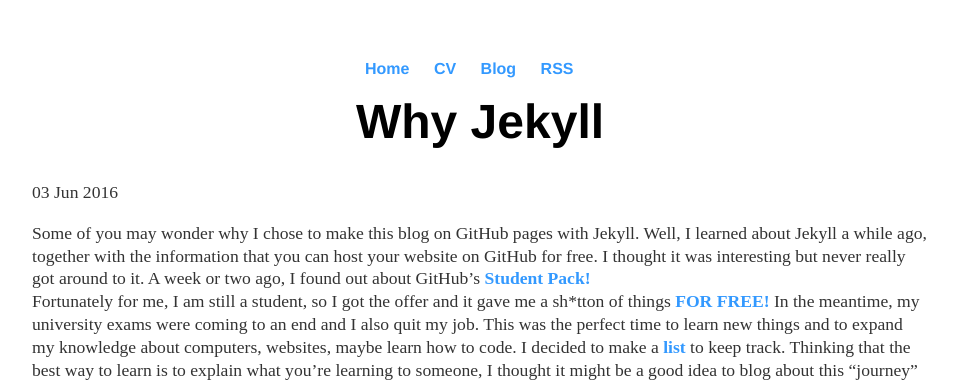
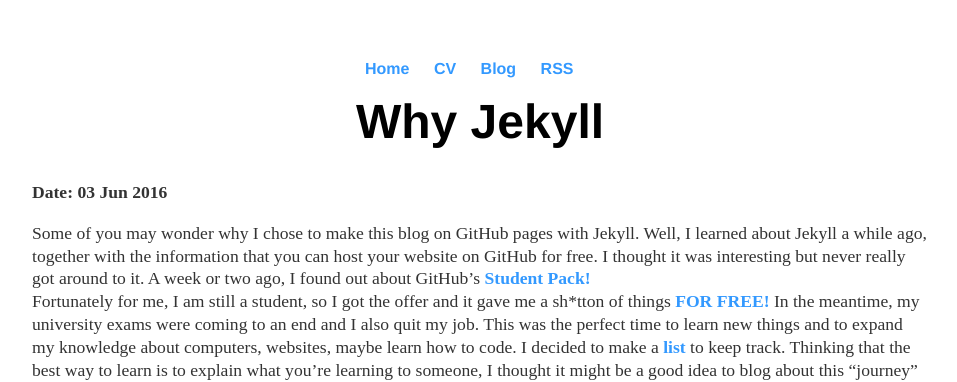
Before and after one commit to emirmkd/emirmkd.github.io, a Jekyll site: the page built from _posts/2016-06-03-why-jekyll.md, in a window 1280 px wide. Shown: the top 382 px of the page, without its empty margins (160-1117 px from the left). Built offline with Jekyll 4.4.1, drawn with Linux system fonts in a browser that asks for light colours.

Commit message:
Update post.html

```diff
--- a/_layouts/post.html
+++ b/_layouts/post.html
@@ -2,7 +2,7 @@
 layout: default
 ---
 <h1>{{ page.title }}</h1>
-<p class="meta">{{ page.date | date_to_string }}</p>
+<p class="meta" style="font-weight:bold;">Date: {{ page.date | date_to_string }}</p>
 
 <div class="post">
   {{ content }}
```
